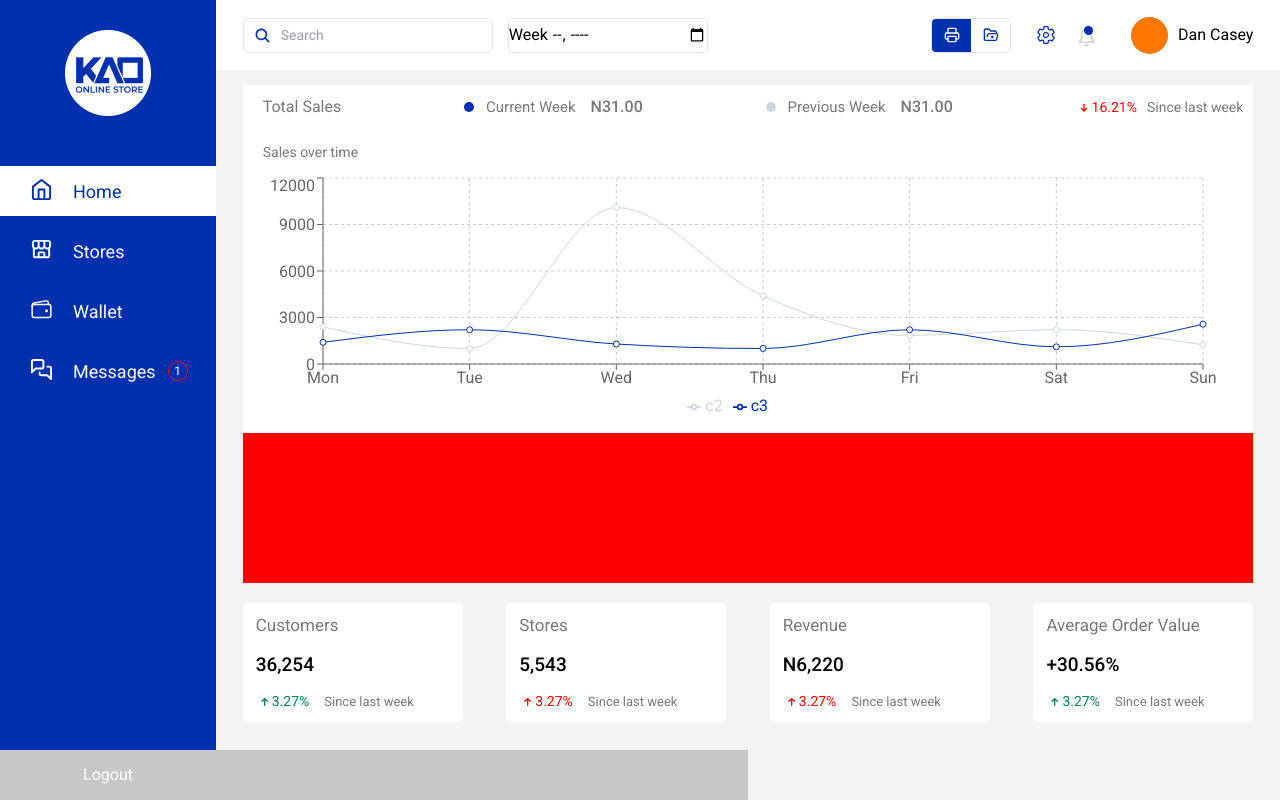
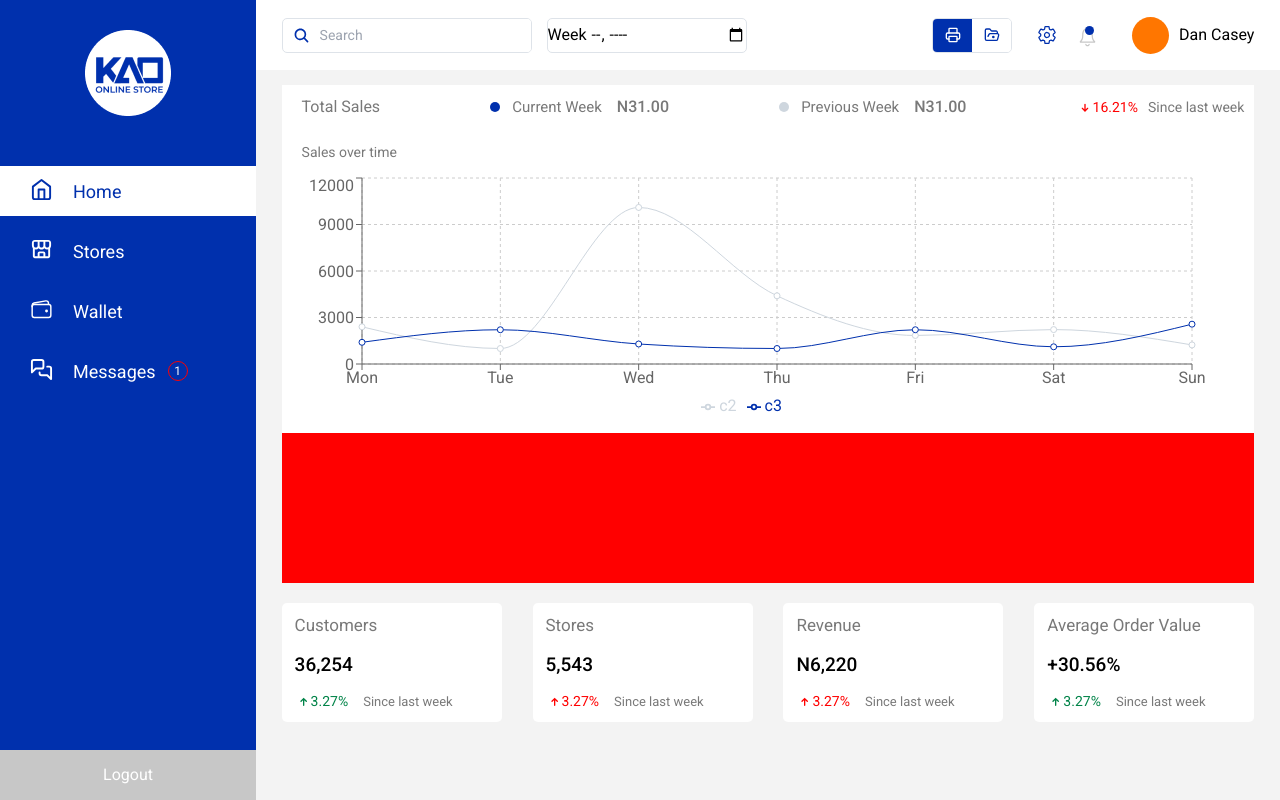
Before and after one commit to Kaostores/Kao_Agent, a React (Create React App) app: page /dashboard in a window 1280 px wide. Built offline with nearby package versions, Linux system fonts and the light colour scheme; a web font is replaced by a local one.

Commit message:
corrections

```diff
--- a/src/components/Layout/Dashboardlayout.tsx
+++ b/src/components/Layout/Dashboardlayout.tsx
@@ -1,32 +1,26 @@
 import React from 'react'
-import { Outlet } from "react-router-dom"
-import { Dashboardhead, Sidebar } from '../Static'
-import styled from 'styled-components'
+import { Outlet, useLocation } from "react-router-dom"
+import { Sidebar, Dashboardhead } from '../Static'
 
-const Dashboardlayout = () => {
+const Dashboardlayout: React.FC = () => {
+  const location = useLocation();
   return (
-    <Container>
-        <Sidebar />
-        <Main>
-          <Dashboardhead />
-          <Outlet />
-        </Main>
-    </Container>
+    <>
+      <div className='w-full h-screen relative flex max-[800px]:hidden bg-[#F3F3F3]'>
+        <div className='w-[20%] h-full sticky top-0 left-0'>
+          <Sidebar />
+        </div>
+        <div className='flex-1 h-full relativen overflow-x-hidden'>
+          <div className='w-full h-[70px] sticky z-[2] top-0 right-0 bg-[red]'>
+            <Dashboardhead />
+          </div>
+          <div>
+            <Outlet />
+          </div>
+        </div>
+      </div>
+    </>
   )
 }
 
 export default Dashboardlayout
-const Main = styled.div`
-  max-height: 100vh;
-  height: 100%;
-  width: 100%;
-`
-
-const Container = styled.div`
-  width: 100%;
-  height: auto;
-  min-height: 100vh !important;
-  display: flex;
-  background-color: #F3F3F3;
-  /* flex-direction: column; */
-`
--- a/src/components/Static/Sidebar.tsx
+++ b/src/components/Static/Sidebar.tsx
@@ -32,7 +32,7 @@ const Sidebar = () => {
         </Home>
       </NavLink>
 
-      <NavLink to="/dashboard/stores" style={({ isActive }) => {
+      <NavLink to="stores" style={({ isActive }) => {
         return {
           height: isActive ? "50px" : "50px",
           width: isActive ? "100%" : "100%",
@@ -132,7 +132,7 @@ const Home = styled.div`
 `
 const Imageholder = styled.div``
 const Container = styled.div`
-  width: 260px;
+  width: 100%;
   height: 100vh;
   background-color: #0030AD;
   display: flex;
@@ -140,6 +140,4 @@ const Container = styled.div`
   padding-top: 30px;
   align-items: center;
   position: relative;
-  position: static;
-  top: 0;
 `
--- a/src/pages/Dashboard/Dashboardhome.tsx
+++ b/src/pages/Dashboard/Dashboardhome.tsx
@@ -80,7 +80,7 @@ const Dashboardhome = () => {
 
           <Holder>
             <LineChart
-            width={970} height={250}
+            width={920} height={250}
             data={data}
             margin={{
               top: 5,
--- a/src/router/routes.tsx
+++ b/src/router/routes.tsx
@@ -26,7 +26,7 @@ const Routes = () => {
                 element: <Dashboardhome />
                },
                {
-                   path: "/dashboard/stores",
+                   path: "stores",
                    element: <Stores />
                },
                {
```
